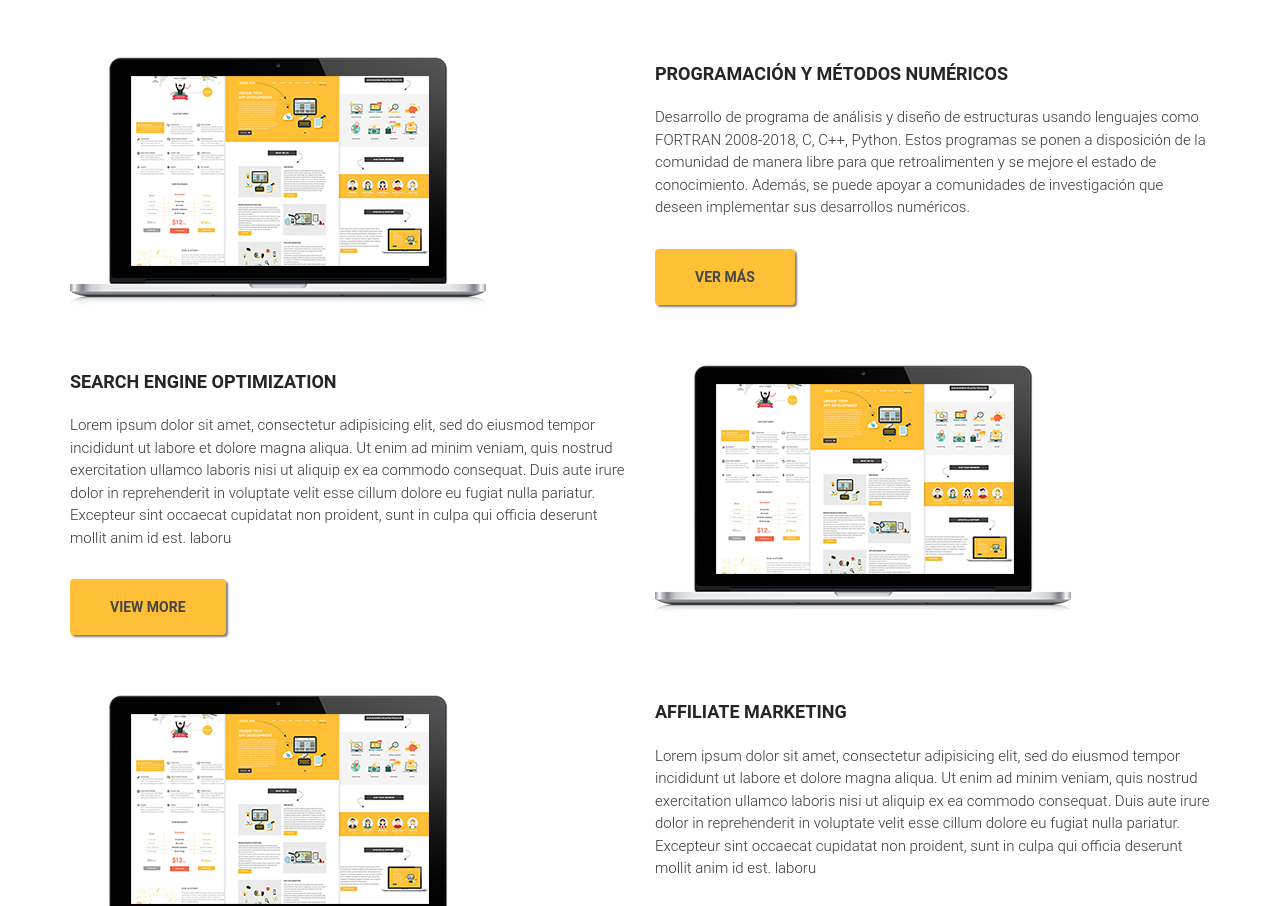
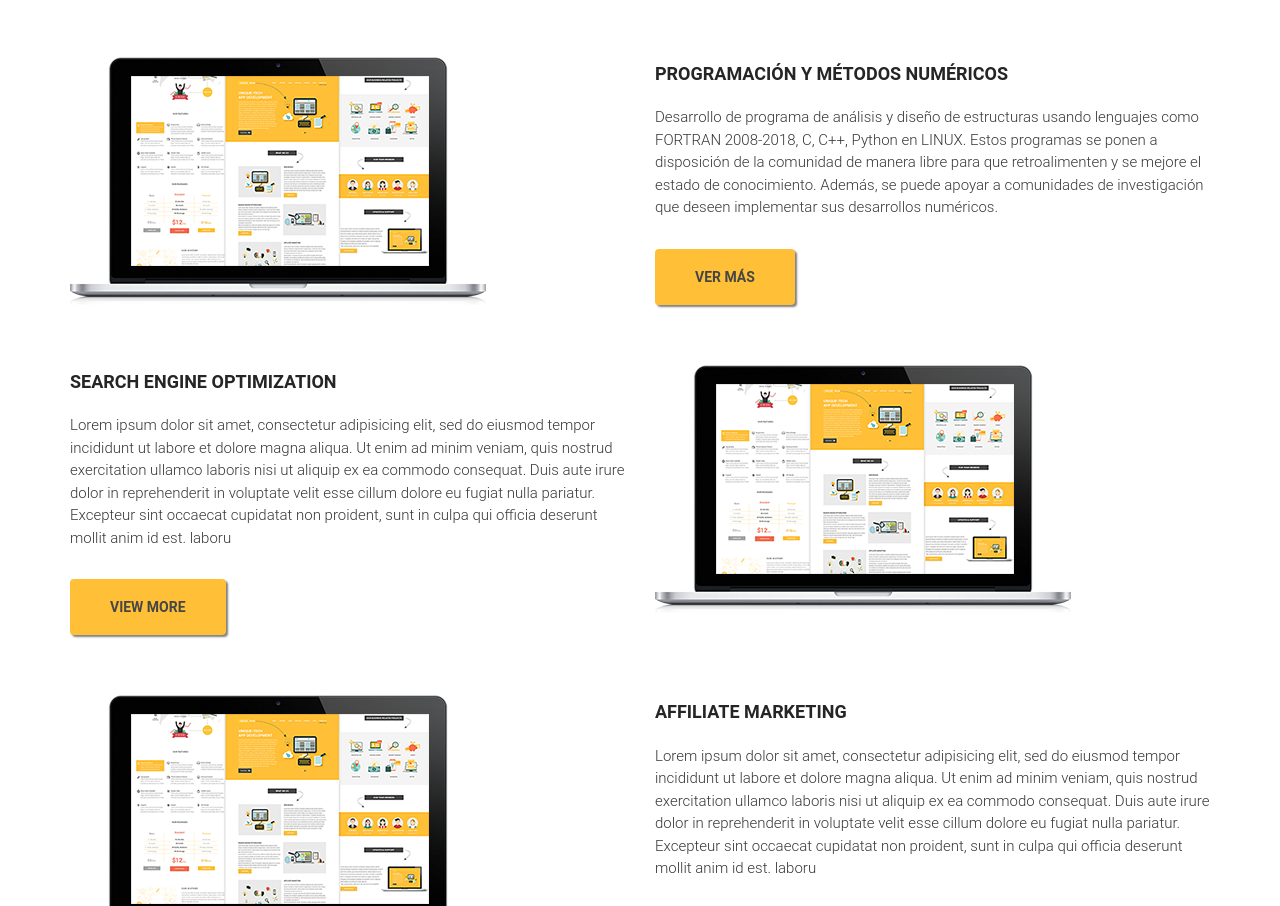
Before and after one commit to mroederc/mroederc.github.io, a plain HTML site: page index.html in a window 1280 px wide. Shown: the part 1041-1947 px from the top of the page. Drawn offline with Linux system fonts and the light colour scheme.

Commit message:
Update index.html

```diff
--- a/index.html
+++ b/index.html
@@ -161,7 +161,7 @@
                                 <div class="portfolio-item">
                                     <h4>PROGRAMACIÓN Y MÉTODOS NUMÉRICOS</h4>
                                     <p>
-                                        Desarrollo de programa de análisis y diseño de estructuras usando lenguajes como FORTRAN 2008-2018, C, C++, Python.
+                                        Desarrollo de programa de análisis y diseño de estructuras usando lenguajes como FORTRAN 2008-2018, C, C++, Python en LINUX.
 					Estos programas se ponen a disposición de la comunidad de manera libre para que retroalimenten y se mejore el estado
 					de conocimiento. Además, se puede apoyar a comunidades de investigación que deseen implementar sus desarrollos numéricos.
                                     </p>
```
